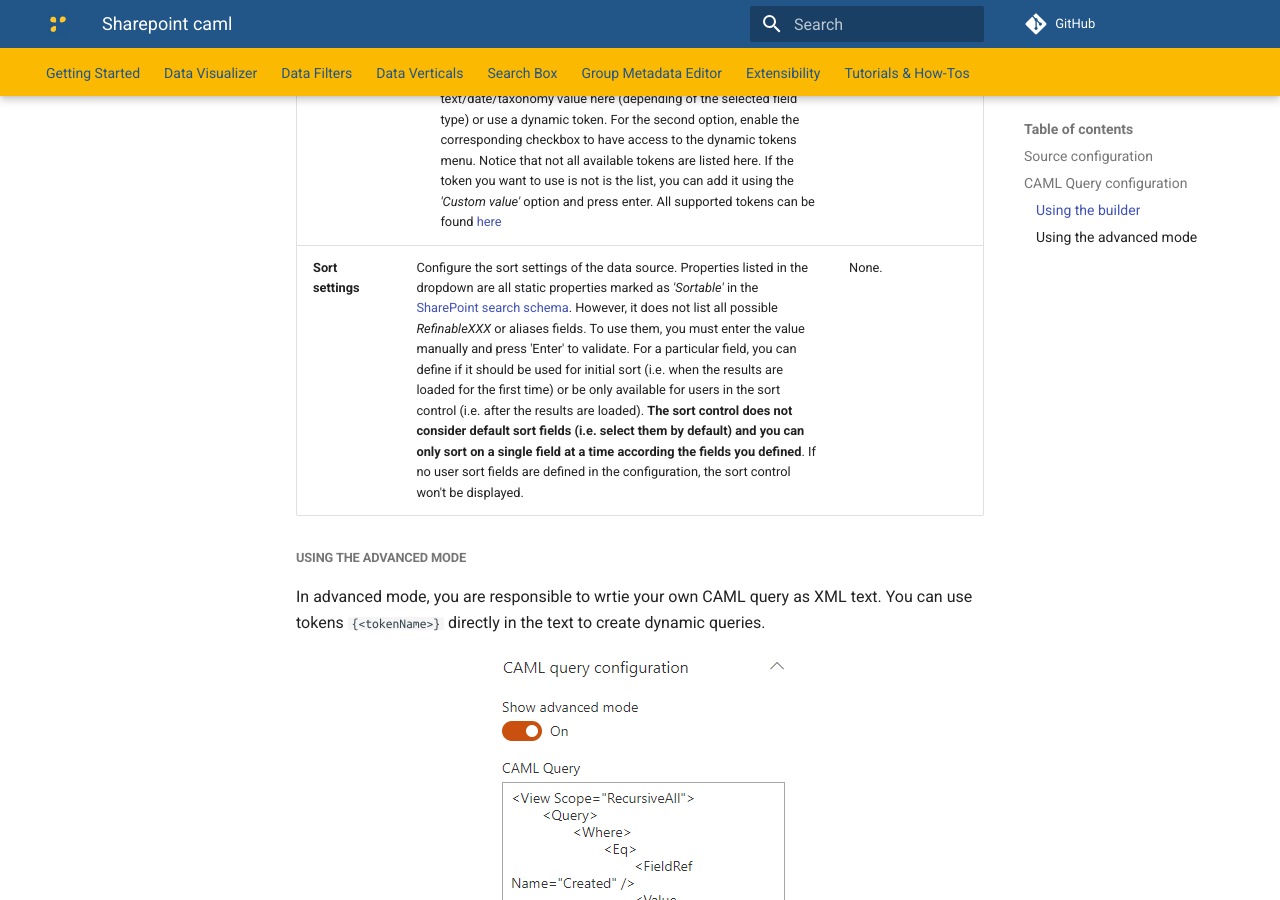
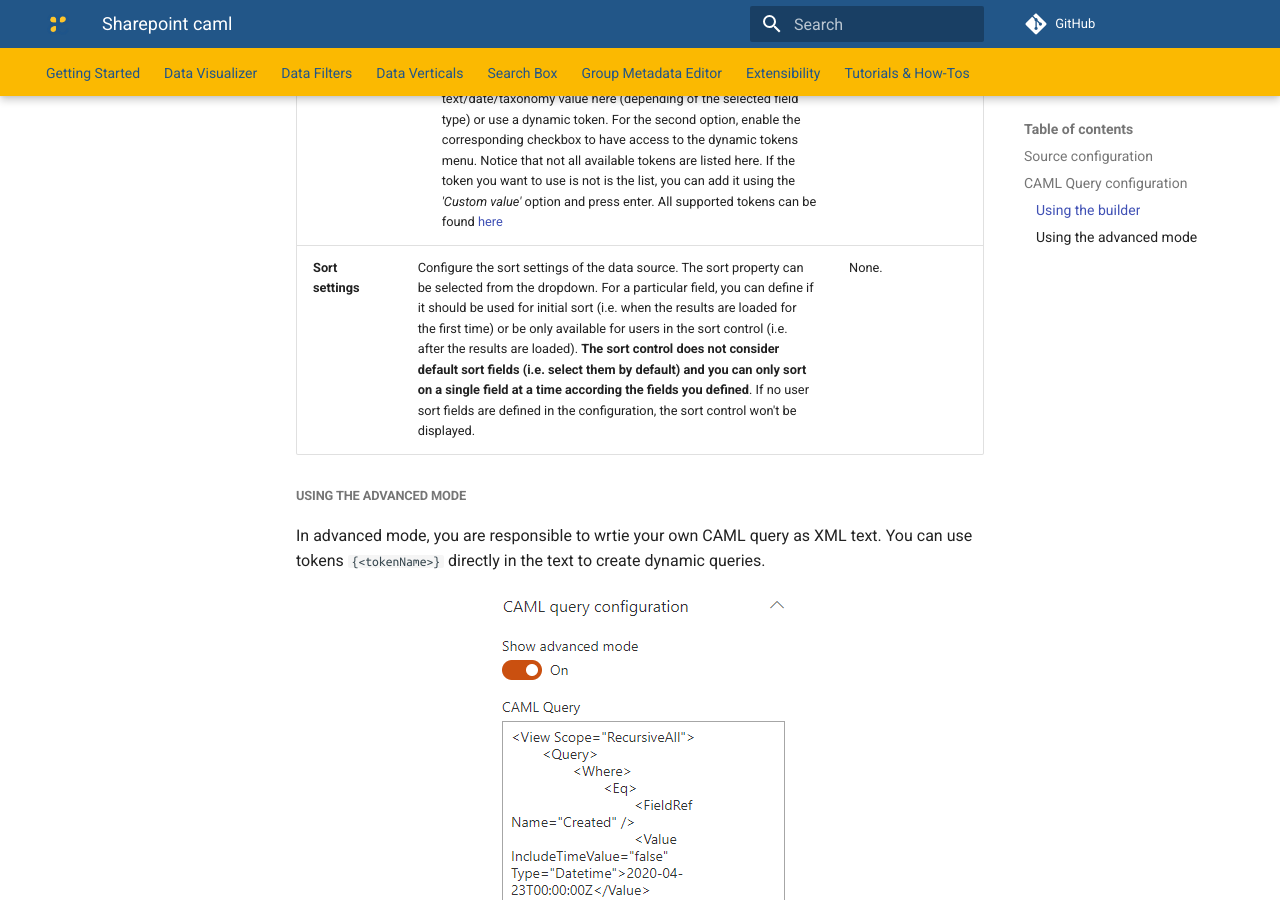
Before and after one commit to aequos-solutions/modern-data-visualizer, an MkDocs documentation site: the page built from docs/usage/data-visualizer/data-sources/sharepoint-caml.md, in a window 1280 px wide and 900 px high, scrolled down 2370 px. Built offline with MkDocs 1.6.1 and Material for MkDocs 9.7.7, drawn with Linux system fonts in a browser that asks for light colours; comment, search, counter and statistics services are not loaded.

Commit message:
done the code change for SharePoint Caml DS

```diff
--- a/docs/usage/data-visualizer/data-sources/sharepoint-caml.md
+++ b/docs/usage/data-visualizer/data-sources/sharepoint-caml.md
@@ -23,7 +23,7 @@ To build your CAML query, you have the choice to use the interactive builder or
 | **View Fields** | The item fields to return from the. They will be available in your templates with the same name. | <ul><li>UniqueId</li><li>EncodedAbsUrl</li><li>FileRef</li><li>File_x0020_Type</li><li>FileLeafRef</li><li>Name</li><li>Author</li><li>Created</li></ul>
 | **Search within folders** | Enable this option if you want to search in folders recursively in your list or document library. | False
 | **Filters** | The filter condition builder. From here you can select: <br /><p align="center">!["Filter builder"](../../../assets/webparts/data_visualizer/caml/filter_builder.png)</p><br /><ul><li><b>Field</b>: the list to apply the condition</li><li><b>Operator</b>: the operator to use. Supported operators are _"Equals,Does not equal, Is greater than, Is less than, Is grater or equal to, Is less or equal to, Is null, Is not null, Begins with and Contains"_.**Operator choices are automatically adjusted regarding the selected field type.**</li><li><b>Value</b>: the value to use for the condition. You can use a plain text/date/taxonomy value here (depending of the selected field type) or use a dynamic token. For the second option, enable the corresponding checkbox to have access to the dynamic tokens menu. Notice that not all available tokens are listed here. If the token you want to use is not is the list, you can add it using the _'Custom value'_ option and press enter. All supported tokens can be found [here](../tokens.md)</li></ul>
-| **Sort settings** | Configure the sort settings of the data source. Properties listed in the dropdown are all static properties marked as _'Sortable'_ in the [SharePoint search schema](https://docs.microsoft.com/sharepoint/technical-reference/). However, it does not list all possible _RefinableXXX_ or aliases fields. To use them, you must enter the value manually and press 'Enter' to validate. For a particular field, you can define if it should be used for initial sort (i.e. when the results are loaded for the first time) or be only available for users in the sort control (i.e. after the results are loaded). **The sort control does not consider default sort fields (i.e. select them by default) and you can only sort on a single field at a time according the fields you defined**. If no user sort fields are defined in the configuration, the sort control won't be displayed.  | None.
+| **Sort settings** | Configure the sort settings of the data source. The sort property can be selected from the dropdown. For a particular field, you can define if it should be used for initial sort (i.e. when the results are loaded for the first time) or be only available for users in the sort control (i.e. after the results are loaded). **The sort control does not consider default sort fields (i.e. select them by default) and you can only sort on a single field at a time according the fields you defined**. If no user sort fields are defined in the configuration, the sort control won't be displayed.  | None.
 
 ##### Using the advanced mode
 
```
